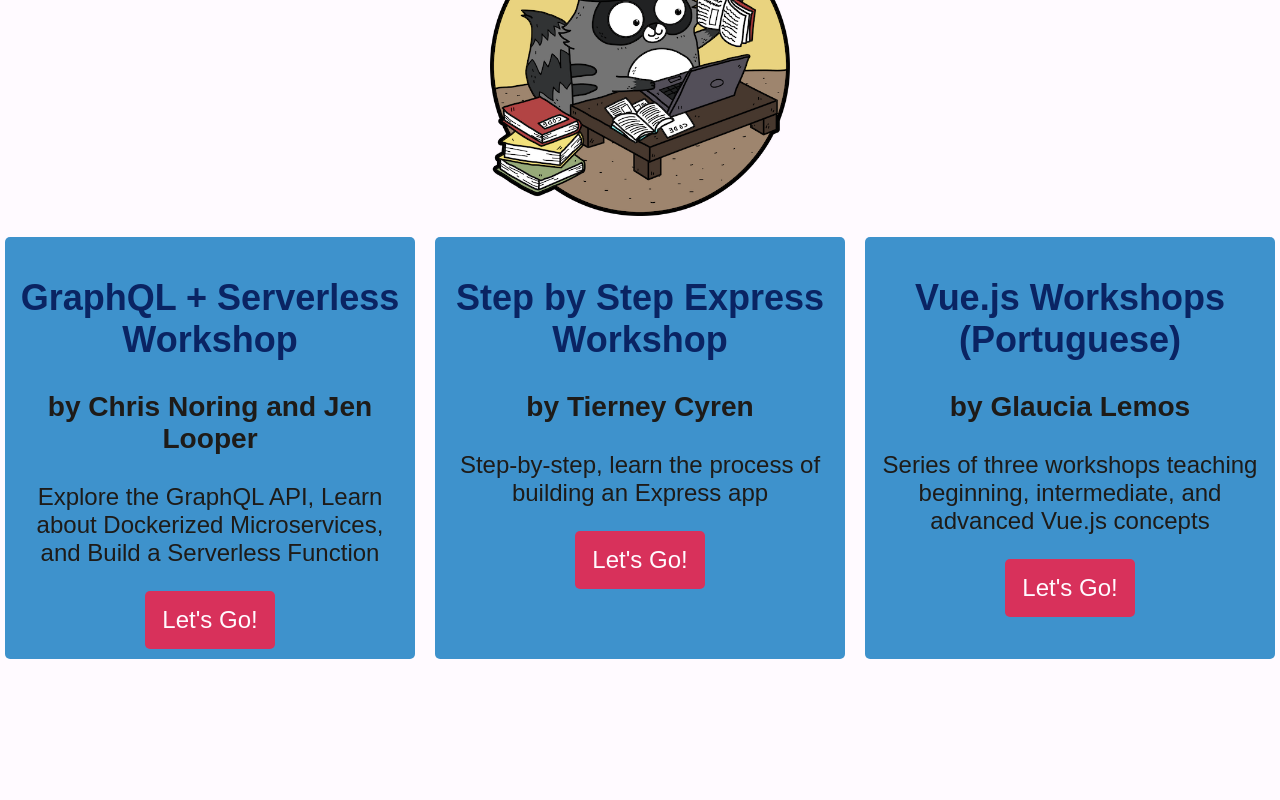
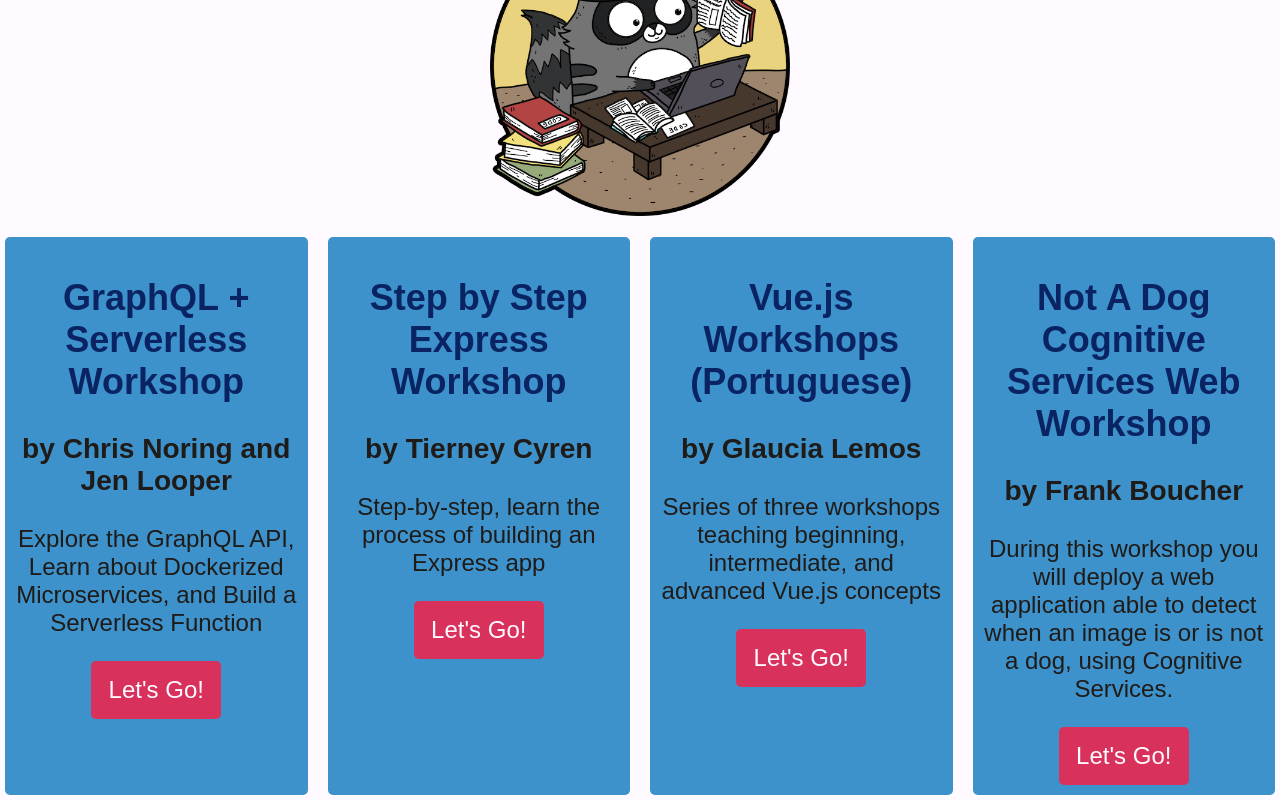
Before and after one commit to jlooper/howdoievendev, a Vue app: page / in a window 1280 px wide. Shown: the part 310-1110 px from the top of the page. Before the commit the page ends 974 px from the top, so only its background shows below. Built offline with nearby package versions, Linux system fonts and the light colour scheme.

Commit message:
not a dog

```diff
--- a/src/components/Home.vue
+++ b/src/components/Home.vue
@@ -4,7 +4,7 @@
 
     <h1 class="headline">How Do I Even Dev?</h1>
 
-    <img src="../assets/bit.png" width="300px">
+    <img src="../assets/bit.png" width="300px" />
 
     <div class="container">
       <div v-for="workshop in workshops" :key="workshop.text" class="card">
@@ -42,6 +42,13 @@ export default {
           blurb:
             "Series of three workshops teaching beginning, intermediate, and advanced Vue.js concepts",
           link: "https://github.com/glaucia86/vuejs-workshop"
+        },
+        {
+          title: "Not A Dog Cognitive Services Web Workshop",
+          authors: "Frank Boucher",
+          blurb:
+            "During this workshop you will deploy a web application able to detect when an image is or is not a dog, using Cognitive Services.",
+          link: "https://github.com/FBoucher/Not-a-Dog-Workshop"
         }
       ]
     };
```
